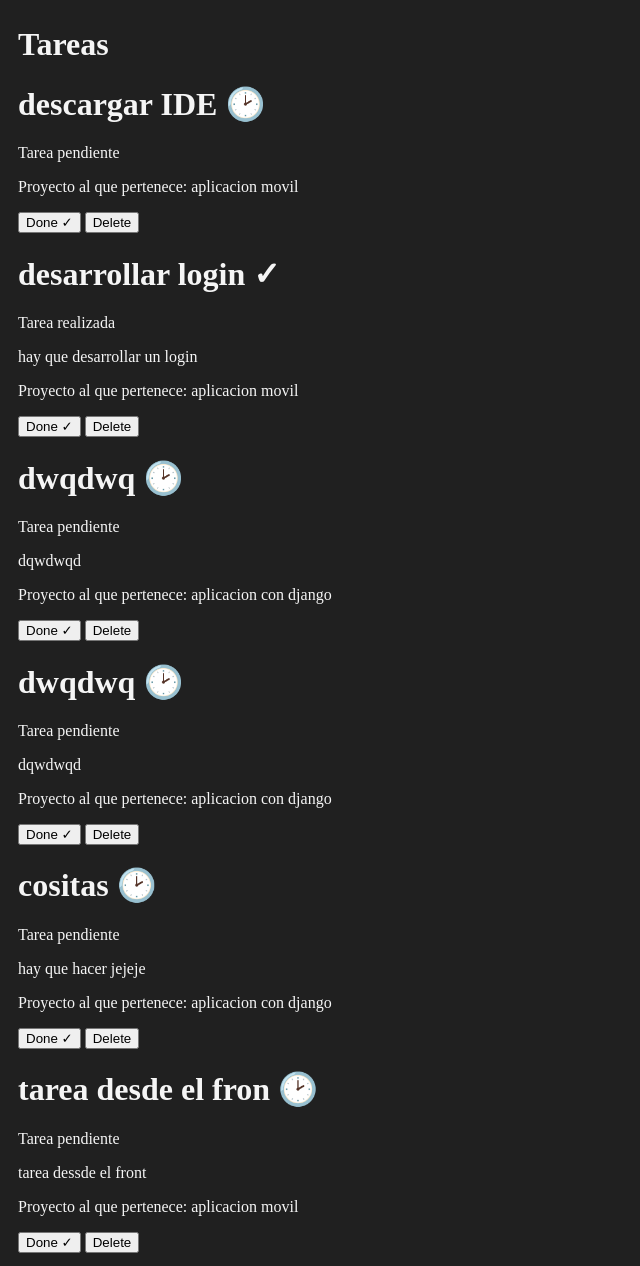
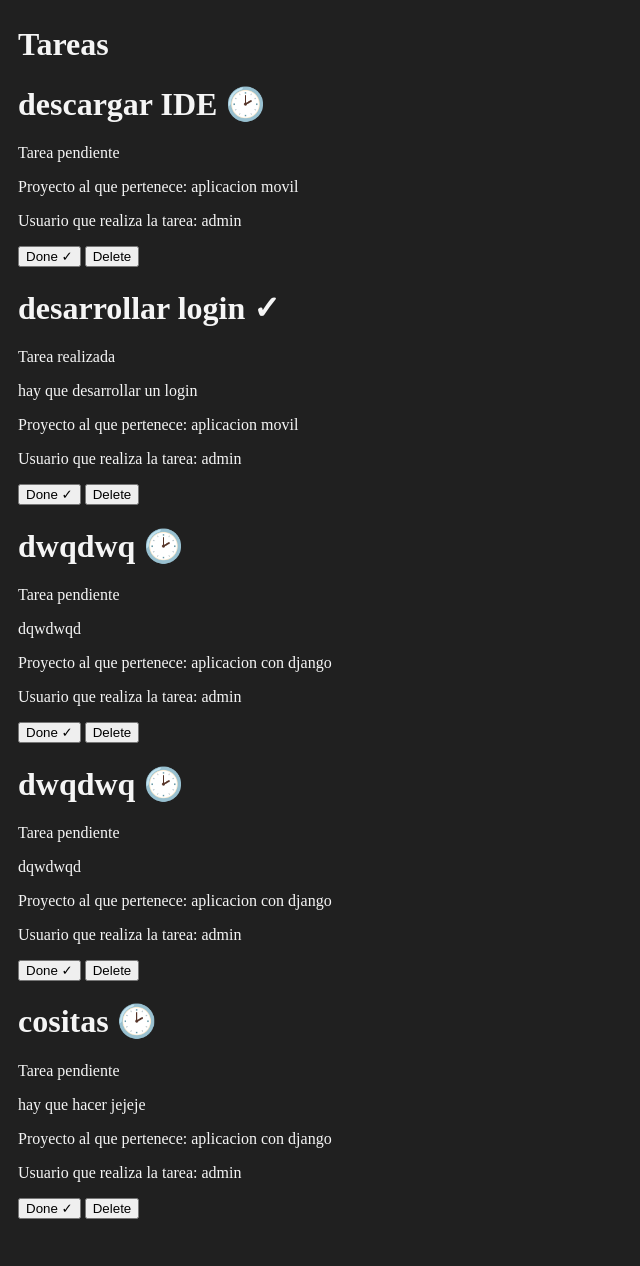
Before and after one commit to josemarimaya/django_study, a Django app: page /tasks/ in a window 1280 px wide. Shown: the part 68-1334 px from the top of the page, without its empty margins (0-640 px from the left). After the commit the page ends 1287 px from the top, so only its background shows below. Run offline with Django 5.2, Linux system fonts and the light colour scheme; a user stored in the database is signed in; data comes from the database, SQL or seed files in the repository; both versions use the stored data as it was after the commit.

Commit message:
working with crud and views

```diff
--- a/myapp/models.py
+++ b/myapp/models.py
@@ -14,7 +14,7 @@ class Task(models.Model):
     title = models.CharField(max_length=200)
     description = models.TextField()
     # Relación con la tabla Project
-    project = models.ForeignKey(Project, on_delete=models.CASCADE)
+    project = models.ForeignKey(Project, on_delete=models.CASCADE, default=1) # Le indicamos que al crear el nuevo modelo todo lo anterior vaya al proyecto 1 por defecto
     done = models.BooleanField(default=False)
 
     # Añadiendo más campos
--- a/myapp/templates/tasks/create_task.html
+++ b/myapp/templates/tasks/create_task.html
@@ -6,6 +6,8 @@
 
 <form method="post">
     {% csrf_token %}
+    {{error}}
+    <br/>
     {{form.as_p}}
     <button> Save </button>
 </form>
--- a/myapp/templates/tasks/tasks.html
+++ b/myapp/templates/tasks/tasks.html
@@ -15,6 +15,7 @@
     {% endif%}
     <p> {{task.description}}</p>
     <p> Proyecto al que pertenece: {{task.project.name}}</p>
+    <p> Usuario que realiza la tarea: {{task.user.username}}</p>
     <button>
         Done ✓
     </button>
--- a/myapp/urls.py
+++ b/myapp/urls.py
@@ -10,7 +10,8 @@ urlpatterns = [
     path('projects/', views.projects, name='projects'),
     path('projects/<int:id>', views.go_project, name='detail'),
     path('tasks/', views.tasks, name='tasks'),
-    path('tasks/<str:title>', views.task_title),
+    #path('tasks/<str:title>', views.task_title),
+    path('tasks/<int:task_id>', views.task_detail, name='task_detail'),
     path('create_task/', views.create_task, name='create_task'),
     path('create_project/', views.create_project, name='create_project'),
     path('signin/', views.sig_in, name='sign_in'),
--- a/myapp/views.py
+++ b/myapp/views.py
@@ -102,11 +102,20 @@ def projects(request):
 
 def tasks(request):
     #task = Task.objects.get(id=id)
-    tasks = Task.objects.all()
+    #tasks = Task.objects.all()
+    tasks = Task.objects.filter(user = request.user, # Para filtrar por el usuario iniciado
+                                datecompleted__isnull=True) # Y filtramos por aquellas que no están completadas
     # task = get_object_or_404(Task, id=id)
     #return HttpResponse("Task: %s" % task.title)
     return render(request, 'tasks/tasks.html', {
         'tasks': tasks
+    })
+
+def task_detail(request, task_id): # Nos traemos el task_id de la urls.py en el que los hemos invocado
+    #task = Task.objects.get(pk=task_id)
+    task = get_object_or_404(pk=task_id)
+    return render(request, 'tasks/task_detail.html',{
+        'task': task
     })
 
 def task_title(request, title):
@@ -120,10 +129,25 @@ def create_task(request):
             'form': CreateTaskForm()
         })
     else:
-        Task.objects.create(title=request.POST['title'], description=request.POST['description'],
+        """Task.objects.create(title=request.POST['title'], description=request.POST['description'],
         # Al poner project_id le estamos señalando al proyecto al que pertenece
         project_id=2)
-        return redirect('tasks') # Ahora redirigimos con el name de la url
+
+        return redirect('tasks') # Ahora redirigimos con el name de la url"""
+
+        try:
+            form = CreateTaskForm(request.POST)
+            new_task = form.save(commit=False) # Obtenemos la tarea que estamos haciendo sin hacerle post
+            new_task.user = request.user # Como sabemos que cada tarea necesita un usuario por su fk cogemos el del usuario que está con la sesión iniciada
+            new_task.save() # Finalmente almacenamos la tarea
+            print(form)
+            return redirect('tasks')
+
+        except ValueError:
+            return render(request, 'tasks/create_task.html', {
+                'form': CreateTaskForm(),
+                'error': 'Por favor provee valores válidos'
+            })
 
 
 '''
--- a/mysite/settings.py
+++ b/mysite/settings.py
@@ -24,6 +24,7 @@ SECRET_KEY = "django-insecure-v6(*kgy9bc6zld^^)kkgx52417+i7su%$_oy&z_byi7htenc$+
 
 # SECURITY WARNING: don't run with debug turned on in production!
 DEBUG = True
+#DEBUG = False
 
 ALLOWED_HOSTS = []
 
```
Also changed, not shown: myapp/templates/tasks/task_detail.html (added, +9 -0 lines), db.sqlite3.
